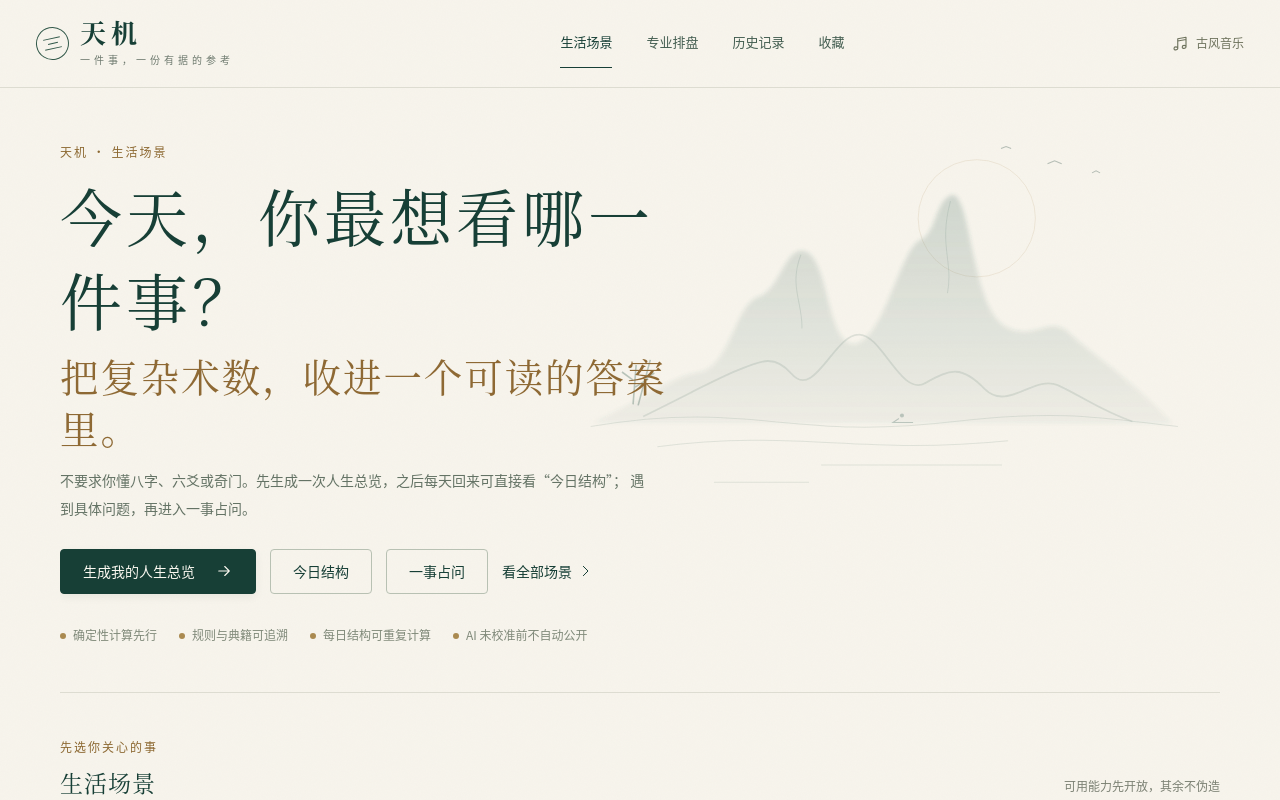
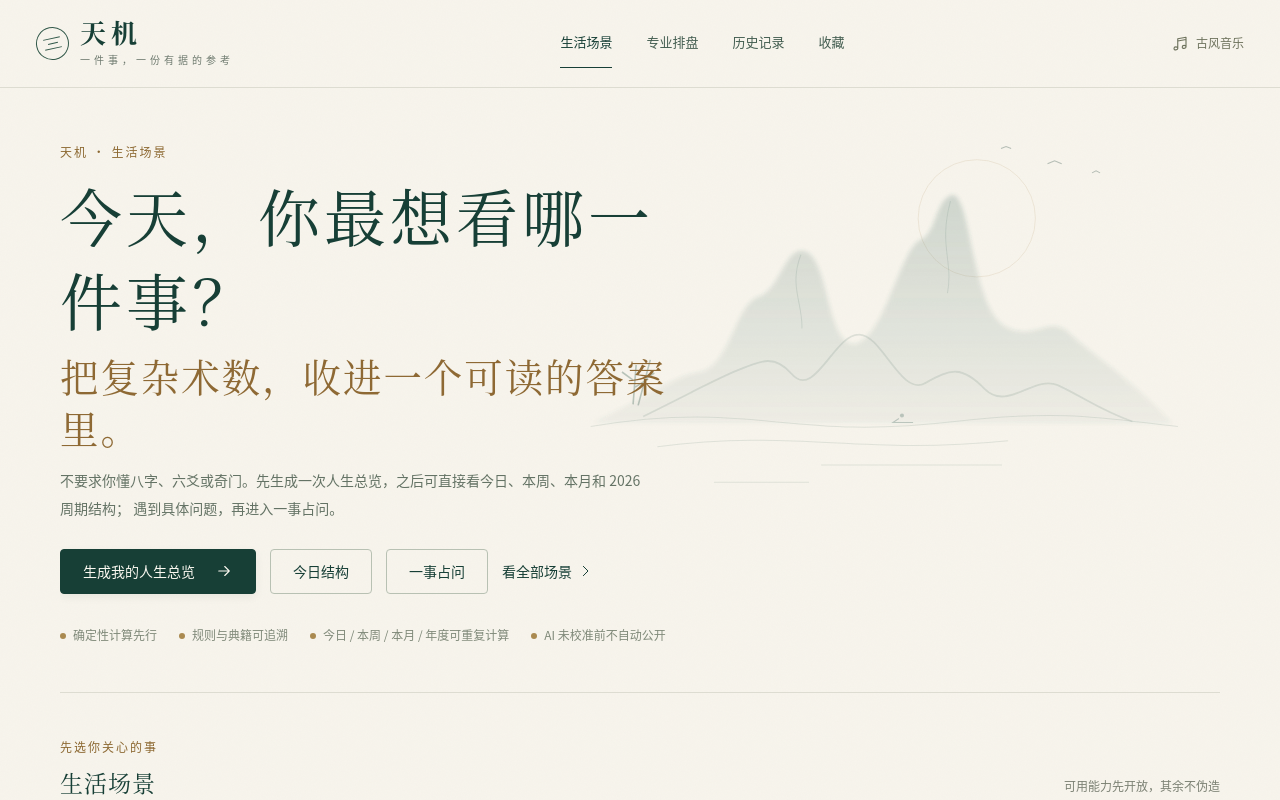
Before and after one commit to HelloMrDuan/tianji-knowledge-base, a React (Vite) app in the folder web/visual-prototype/: page / in a window 1280 px wide. Shown: the top 800 px of the page. Built offline with nearby package versions, Linux system fonts and the light colour scheme; no server answers.

Commit message:
feat: surface complete repeat-use cycle on homepage

```diff
--- a/web/visual-prototype/src/public/HomePage.tsx
+++ b/web/visual-prototype/src/public/HomePage.tsx
@@ -23,7 +23,7 @@ export function HomePage() {
             <span>把复杂术数，收进一个可读的答案里。</span>
           </h1>
           <p>
-            不要求你懂八字、六爻或奇门。先生成一次人生总览，之后每天回来可直接看“今日结构”；
+            不要求你懂八字、六爻或奇门。先生成一次人生总览，之后可直接看今日、本周、本月和 2026 周期结构；
             遇到具体问题，再进入一事占问。
           </p>
           <div className="scenario-hero-actions">
@@ -45,7 +45,7 @@ export function HomePage() {
           <div className="scenario-proof">
             <span><i />确定性计算先行</span>
             <span><i />规则与典籍可追溯</span>
-            <span><i />每日结构可重复计算</span>
+            <span><i />今日 / 本周 / 本月 / 年度可重复计算</span>
             <span><i />AI 未校准前不自动公开</span>
           </div>
         </div>
```
